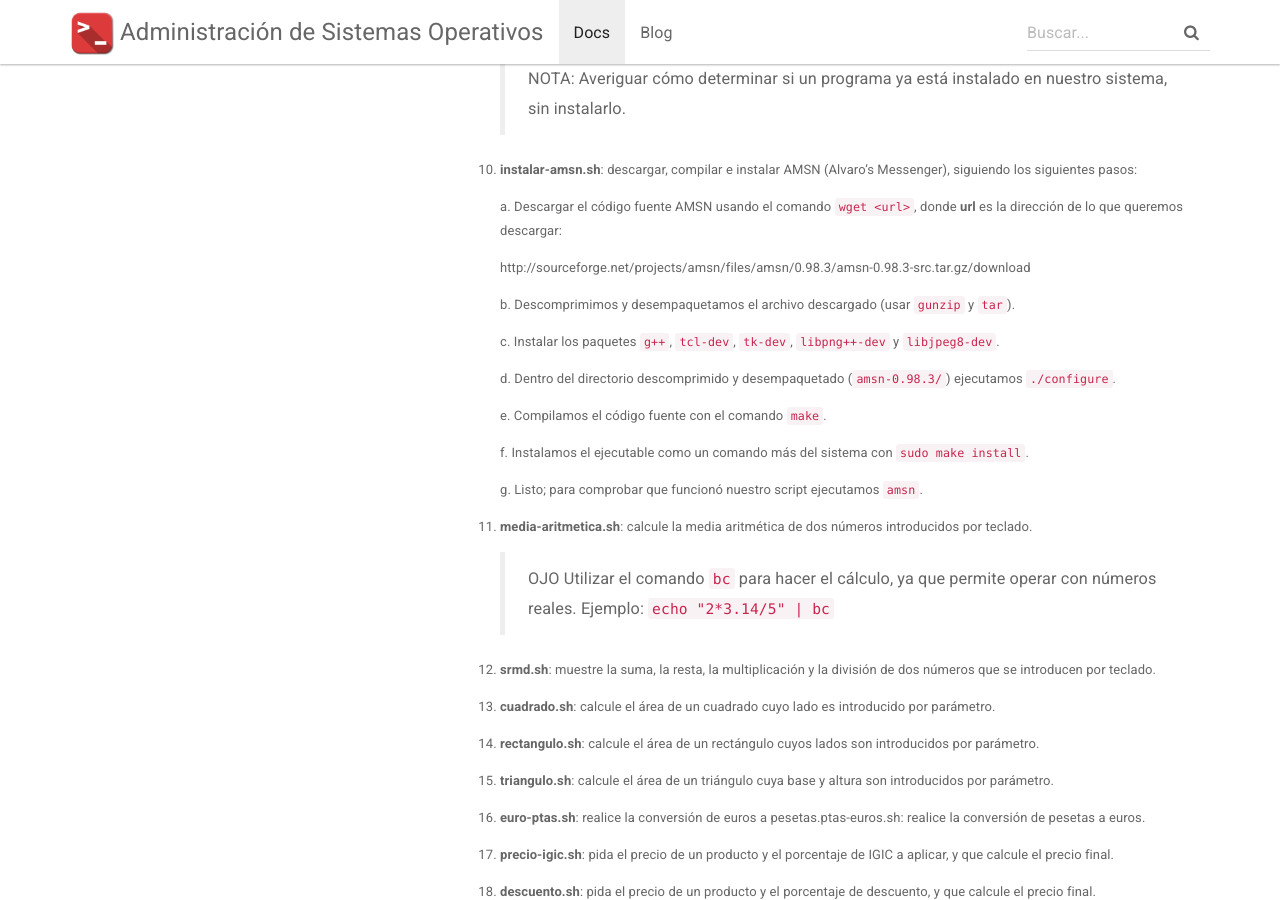
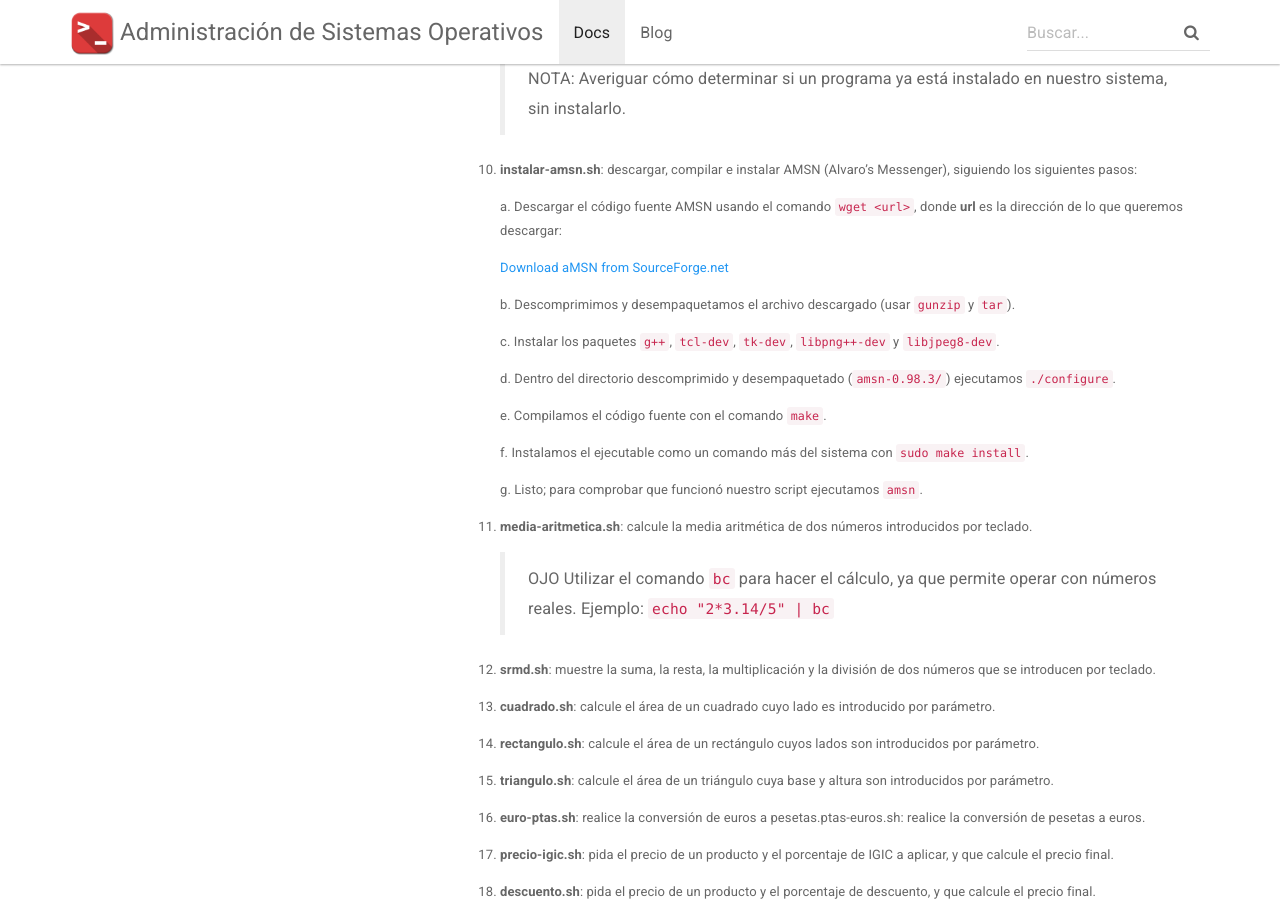
Before and after one commit to asir-add/asir-add.github.io, a Jekyll site: the page built from docs/_docs/scripting/bash/actividades.md, in a window 1280 px wide and 900 px high, scrolled down 1178 px. Built offline with Jekyll 4.4.1, drawn with Linux system fonts in a browser that asks for light colours; nearby versions of some CDN libraries.

Commit message:
Update actividades.md

```diff
--- a/docs/_docs/scripting/bash/actividades.md
+++ b/docs/_docs/scripting/bash/actividades.md
@@ -44,7 +44,7 @@ Actividades:
 
     a. Descargar el código fuente AMSN usando el comando `wget <url>`, donde **url** es la dirección de lo que queremos descargar:
 
-    http://sourceforge.net/projects/amsn/files/amsn/0.98.3/amsn-0.98.3-src.tar.gz/download
+    [Download aMSN from SourceForge.net](http://sourceforge.net/projects/amsn/files/amsn/0.98.3/amsn-0.98.3-src.tar.gz/download)
 
     b. Descomprimimos y desempaquetamos el archivo descargado (usar `gunzip` y `tar`).
 
```
